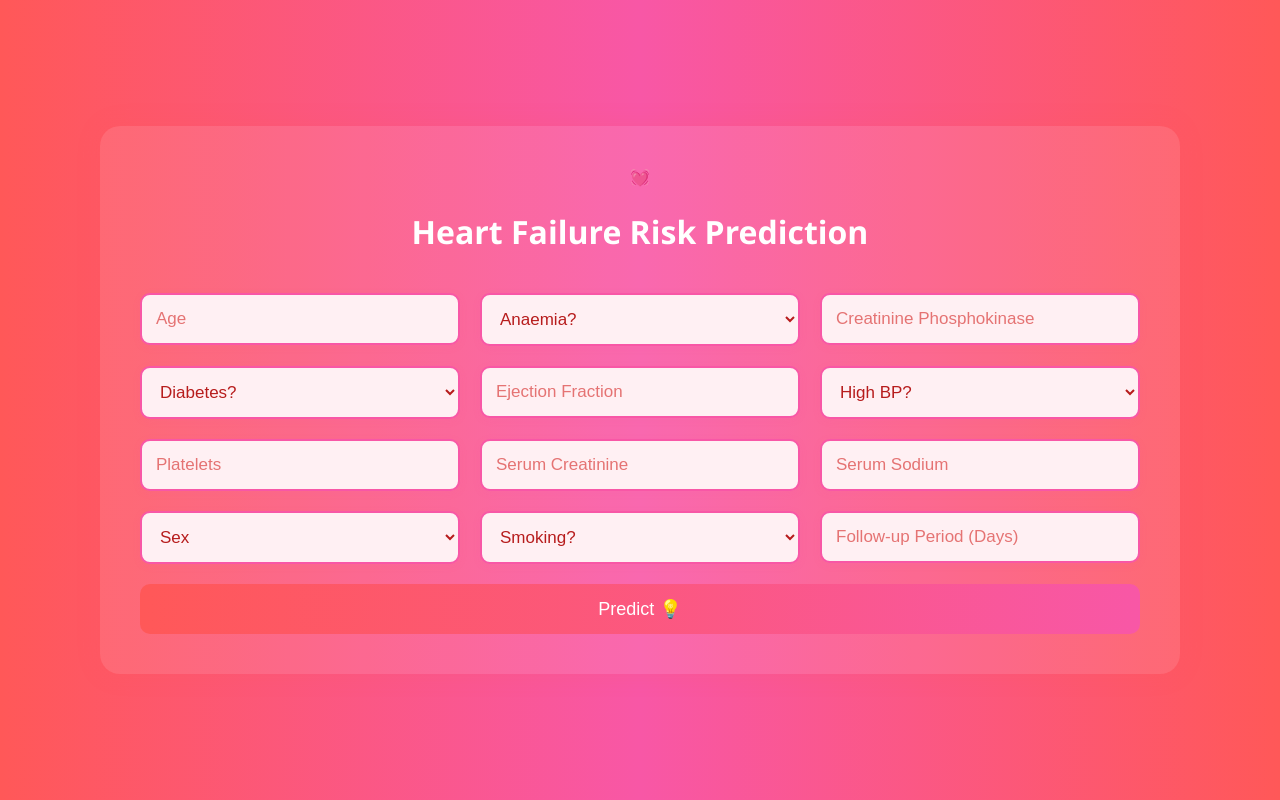
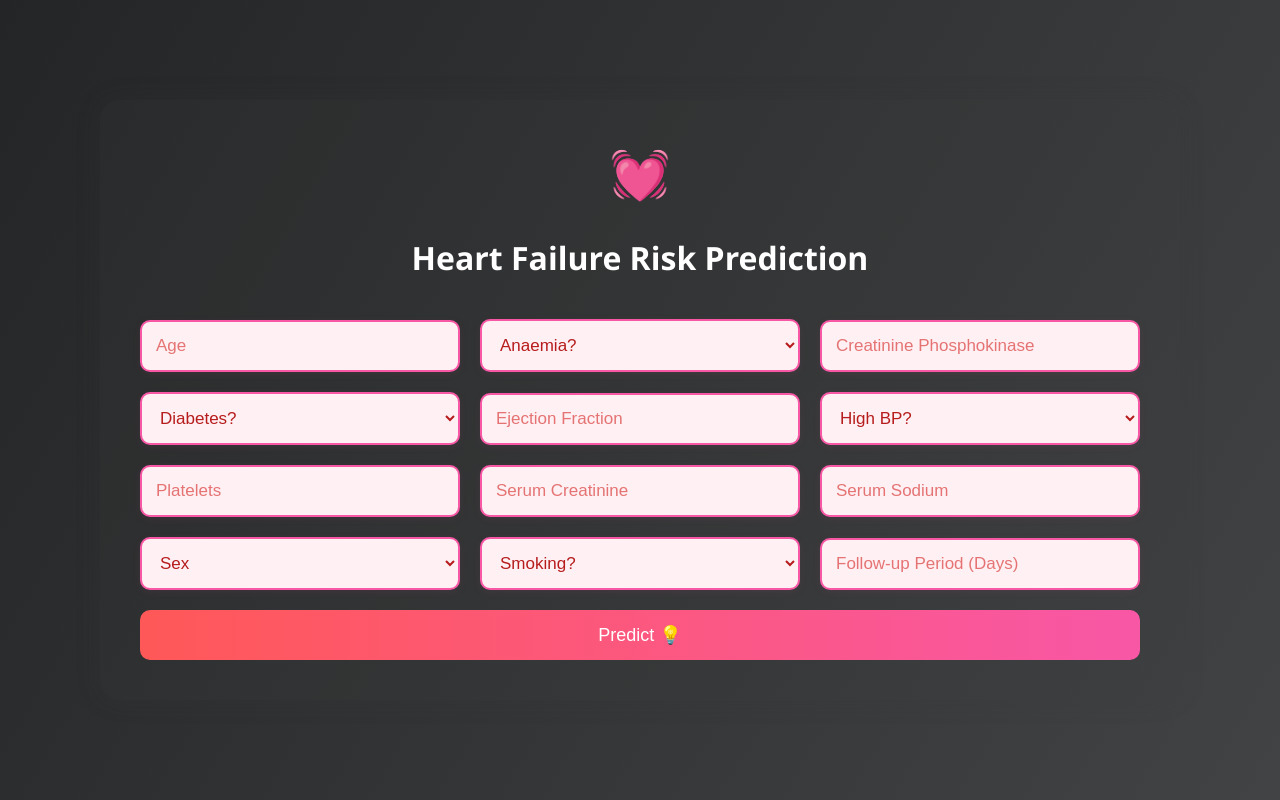
Before and after one commit to Pavan-2445/Heart-Failure-Risk-Detection, a Flask app: page / in a window 1280 px wide. Run offline with Flask 3, Linux system fonts and the light colour scheme; parts of the project's set-up code (start-up, migrations or seed data) failed here and were passed over.

Commit message:
Update style.css

```diff
--- a/static/style.css
+++ b/static/style.css
@@ -3,7 +3,7 @@
 body {
   margin: 0;
   font-family: 'Segoe UI', sans-serif;
-  background: linear-gradient(to right, #ff5858, #f857a6, #ff5858);
+  background: linear-gradient(120deg, #232526 0%, #414345 100%);
   color: white;
   min-height: 100vh;
   display: flex;
@@ -12,10 +12,10 @@ body {
 }
 
 .container {
-  background: rgba(255, 255, 255, 0.10);
+  background: rgba(60, 60, 60, 0.18);
   padding: 40px;
   border-radius: 20px;
-  box-shadow: 0 0 25px rgba(255, 88, 88, 0.15);
+  box-shadow: 0 0 25px rgba(60, 60, 60, 0.18);
   width: 90%;
   max-width: 1000px;
   text-align: center;
@@ -80,3 +80,42 @@ button:hover {
   font-weight: bold;
   color: #ffffff;
 }
+
+/* Heart Pulse Animation */
+.heart-pulse {
+  display: inline-block;
+  font-size: 48px;
+  animation: pulse 1.2s infinite;
+  margin-bottom: 10px;
+}
+
+@keyframes pulse {
+  0% { transform: scale(1); filter: drop-shadow(0 0 0 #f857a6); }
+  30% { transform: scale(1.18); filter: drop-shadow(0 0 12px #ff5858); }
+  50% { transform: scale(1); filter: drop-shadow(0 0 0 #f857a6); }
+  70% { transform: scale(1.18); filter: drop-shadow(0 0 12px #ff5858); }
+  100% { transform: scale(1); filter: drop-shadow(0 0 0 #f857a6); }
+}
+
+/* Arrival Animations */
+.animate-fadein {
+  opacity: 0;
+  animation: fadeIn 1.2s ease-out forwards;
+}
+
+@keyframes fadeIn {
+  to { opacity: 1; }
+}
+
+.animate-slideup {
+  opacity: 0;
+  transform: translateY(40px);
+  animation: slideUp 1.2s 0.3s cubic-bezier(.23,1.01,.32,1) forwards;
+}
+
+@keyframes slideUp {
+  to {
+    opacity: 1;
+    transform: translateY(0);
+  }
+}
```
